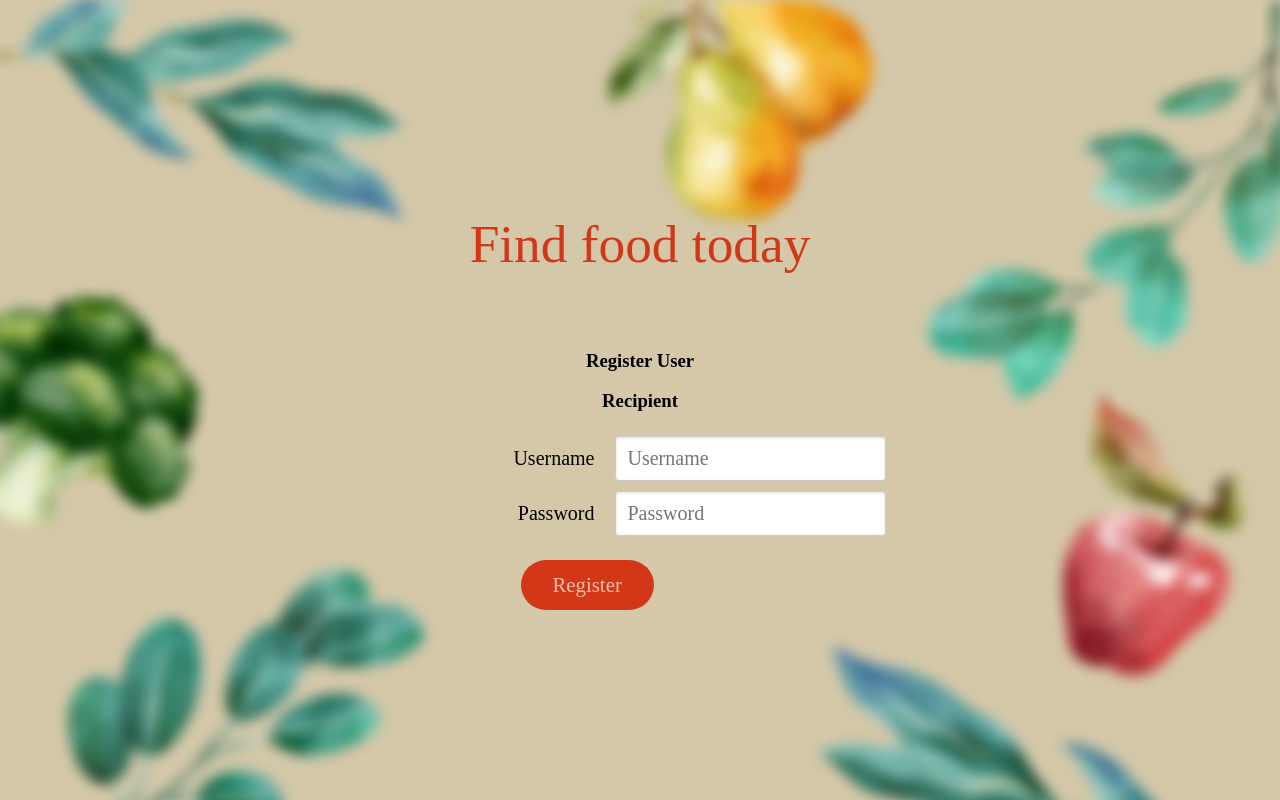
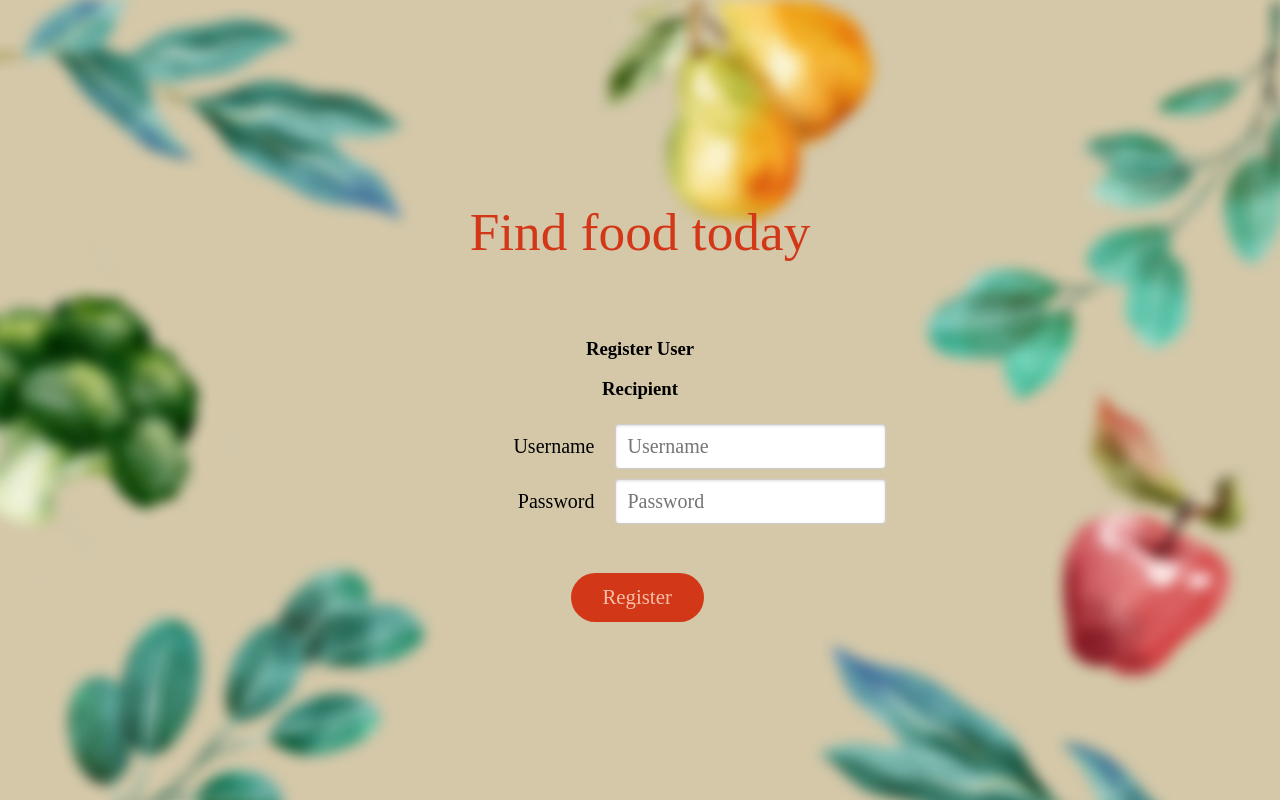
Before and after one commit to emilymchen/leftover-love, a Vue app: page /register-recipient in a window 1280 px wide. Built offline with nearby package versions, Linux system fonts and the light colour scheme; no server answers; a web font is replaced by a local one.

Commit message:
center submit buttons for login

```diff
--- a/client/components/Login/RegisterForm.vue
+++ b/client/components/Login/RegisterForm.vue
@@ -153,7 +153,7 @@ h3 {
 
 
 .submit-button {
-  margin-left: -50px;
+  margin-top: 25px;
   background-color: #d23818;
   color: #f7bfa8;
   border: none;
```
